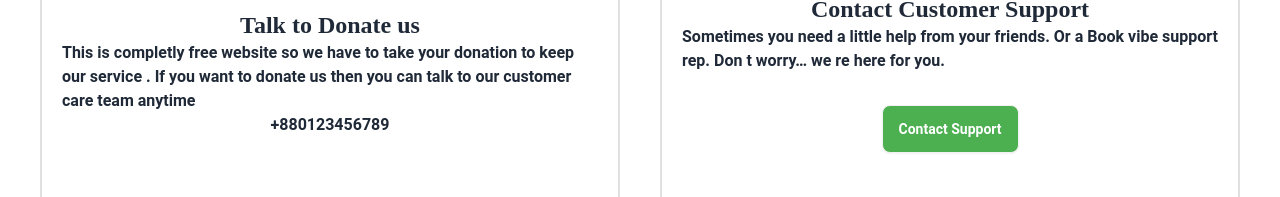
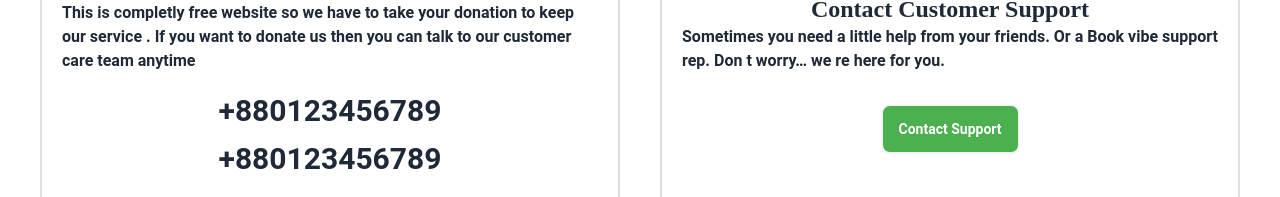
Before and after one commit to Sohag-Rana1998/Book-vibe, a React (Vite) app: page /contact in a window 1280 px wide. Shown: the part 603-800 px from the top of the page. Built offline with nearby package versions, Linux system fonts and the light colour scheme.

Commit message:
edit some text on contact us

```diff
--- a/src/Components/Contact/Contact.jsx
+++ b/src/Components/Contact/Contact.jsx
@@ -28,7 +28,8 @@
               keep our service . If you want to donate us then you can talk to
               our customer care team anytime
             </p>
-            <h1 className="font-bold">+880123456789</h1>
+            <h1 className="font-bold text-3xl mt-5">+880123456789</h1>
+            <h1 className="font-bold text-3xl mt-3">+880123456789</h1>
           </div>
           <div className="w-full  mx-auto h-[400px] px-5 bg-white flex flex-col rounded-2xl justify-center items-center border-2 border-gray-300">
             <LuMessageSquare className="text-5xl font-bold mb-5"></LuMessageSquare>
```
